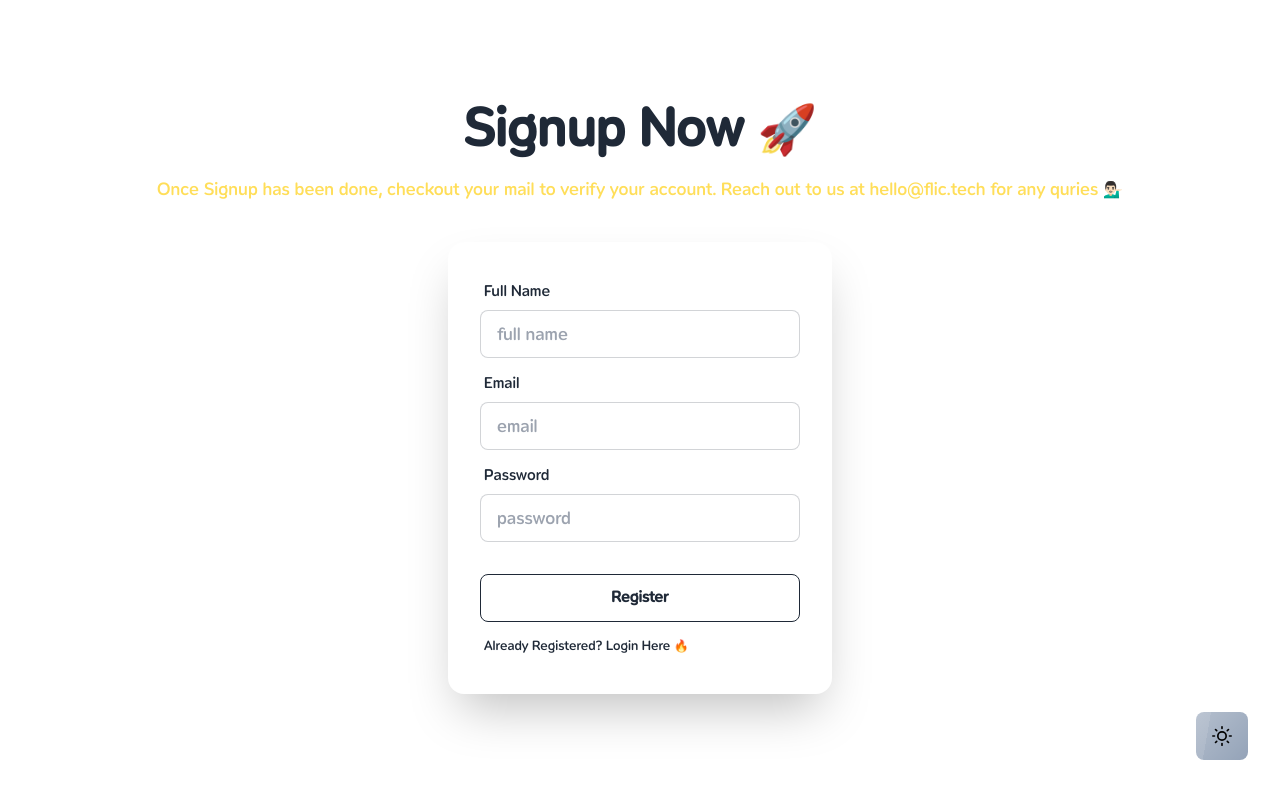
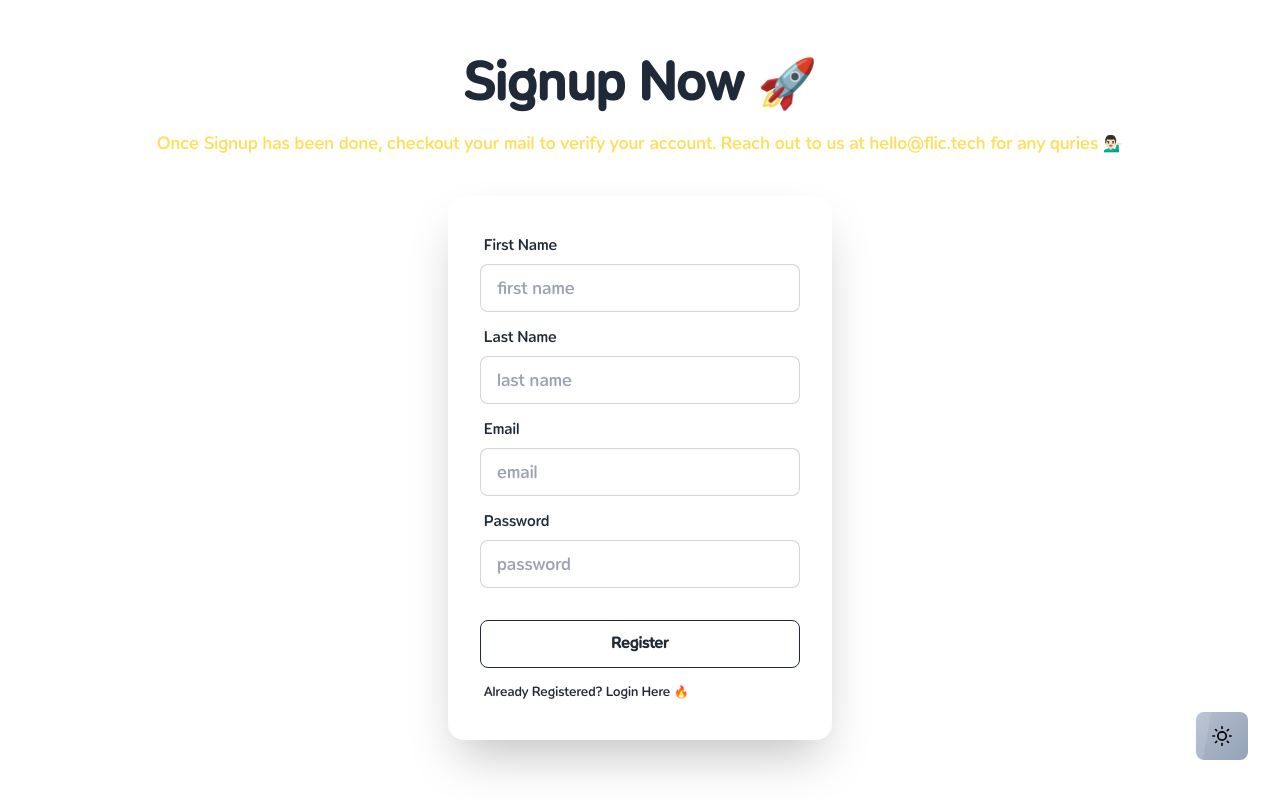
Before and after one commit to 0xvashishth/FLIC, a Next.js app in the folder client/: page /signup in a window 1280 px wide. Built offline with nearby package versions, Linux system fonts and the light colour scheme; no server answers.

Commit message:
checking the origin values

```diff
--- a/client/app/signup/page.tsx
+++ b/client/app/signup/page.tsx
@@ -1,12 +1,45 @@
-import React from "react";
+"use client"
+import React, {useEffect, useState} from "react";
 import {
   opun_black,
   opun_light,
   opun_medium,
 } from "../assets/fonts/FontMaster";
 import logo from "../assets/logos/flic-transperent-white.png";
+import axios from 'axios';
+import toast from "react-hot-toast";
+const ROOT_URL = process.env.NEXT_PUBLIC_SERVER_URL
 
 const Signup = () => {
+  const [user, setUser] = useState({
+    firstName: "",
+    lastName: "",
+    password: "",
+    email: ""
+    });
+    const handleChange = (e: any) => {
+      const { id, value } = e.target;
+      setUser((prevUser) => ({
+        ...prevUser,
+        [id]: value
+      }));
+    };
+
+    const handleSubmit = async (e: any) => {
+      e.preventDefault();
+
+      // You can perform any necessary actions here, such as sending data to the server
+
+      try {
+        const response = await axios.post(`${ROOT_URL}/signup`, user);
+        console.log(response.data.message); // Assuming the server returns some data
+        toast.success(response.data.message);
+      } catch (error: any) {
+        console.error("Error signing up:", error);
+        toast.error(error.message);
+      }
+    };
+
   return (
     <div className="hero min-h-screen bg-base-100">
   <div className="hero-content flex-col">
@@ -15,27 +48,37 @@ const Signup = () => {
       <p className="py-6 text-sys-yellow">Once Signup has been done, checkout your mail to verify your account. Reach out to us at hello@flic.tech for any quries 💁🏻‍♂️</p>
     </div>
     <div className="card shrink-0 w-full max-w-sm shadow-2xl bg-base-100">
-      <form className="card-body">
+      <form className="card-body" onSubmit={handleSubmit}>
       <div className="form-control">
-          <label className="label">
-            <span className="label-text">Full Name</span>
+          <label className="label" htmlFor="firstName">
+            <span className="label-text">First Name</span>
           </label>
-          <input type="name" placeholder="full name" className="input input-bordered" required />
+          <input type="name" id="firstName" value={user.firstName}
+          onChange={handleChange} placeholder="first name" className="input input-bordered" required />
         </div>
         <div className="form-control">
-          <label className="label">
+          <label className="label" htmlFor="lastName">
+            <span className="label-text">Last Name</span>
+          </label>
+          <input type="name" value={user.lastName}
+          onChange={handleChange} id="lastName" placeholder="last name" className="input input-bordered" required />
+        </div>
+        <div className="form-control">
+          <label className="label" htmlFor="email">
             <span className="label-text">Email</span>
           </label>
-          <input type="email" placeholder="email" className="input input-bordered" required />
+          <input type="email" value={user.email}
+          onChange={handleChange} id="email" placeholder="email" className="input input-bordered" required />
         </div>
         <div className="form-control">
-          <label className="label">
+          <label className="label" htmlFor="password">
             <span className="label-text">Password</span>
           </label>
-          <input type="password" placeholder="password" className="input input-bordered" required />
+          <input type="password" value={user.password}
+          onChange={handleChange} id="password" placeholder="password" className="input input-bordered" required />
         </div>
         <div className="form-control mt-6">
-          <button className="btn btn-outline">Register</button>
+          <button type="submit" className="btn btn-outline">Register</button>
         </div>
         <label className="label">
             <a href="/login" className="label-text-alt link link-hover">Already Registered? Login Here 🔥</a>
--- a/client/package.json
+++ b/client/package.json
@@ -14,6 +14,7 @@
     "@types/react": "18.2.45",
     "@types/react-dom": "18.2.18",
     "autoprefixer": "10.4.16",
+    "axios": "^1.6.3",
     "eslint": "8.56.0",
     "eslint-config-next": "14.0.4",
     "next": "14.0.4",
```
Also changed, not shown: 2 other files (tests, documents, lock files or other folders).
